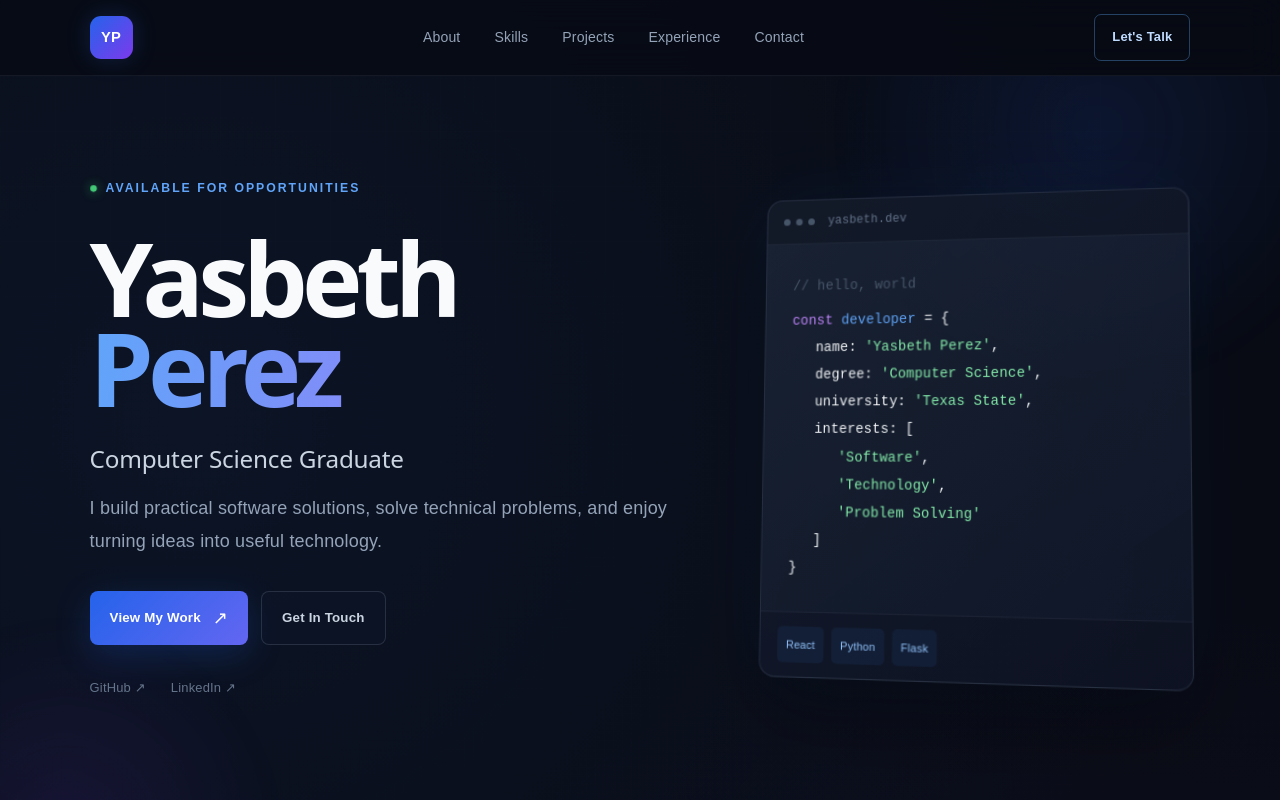
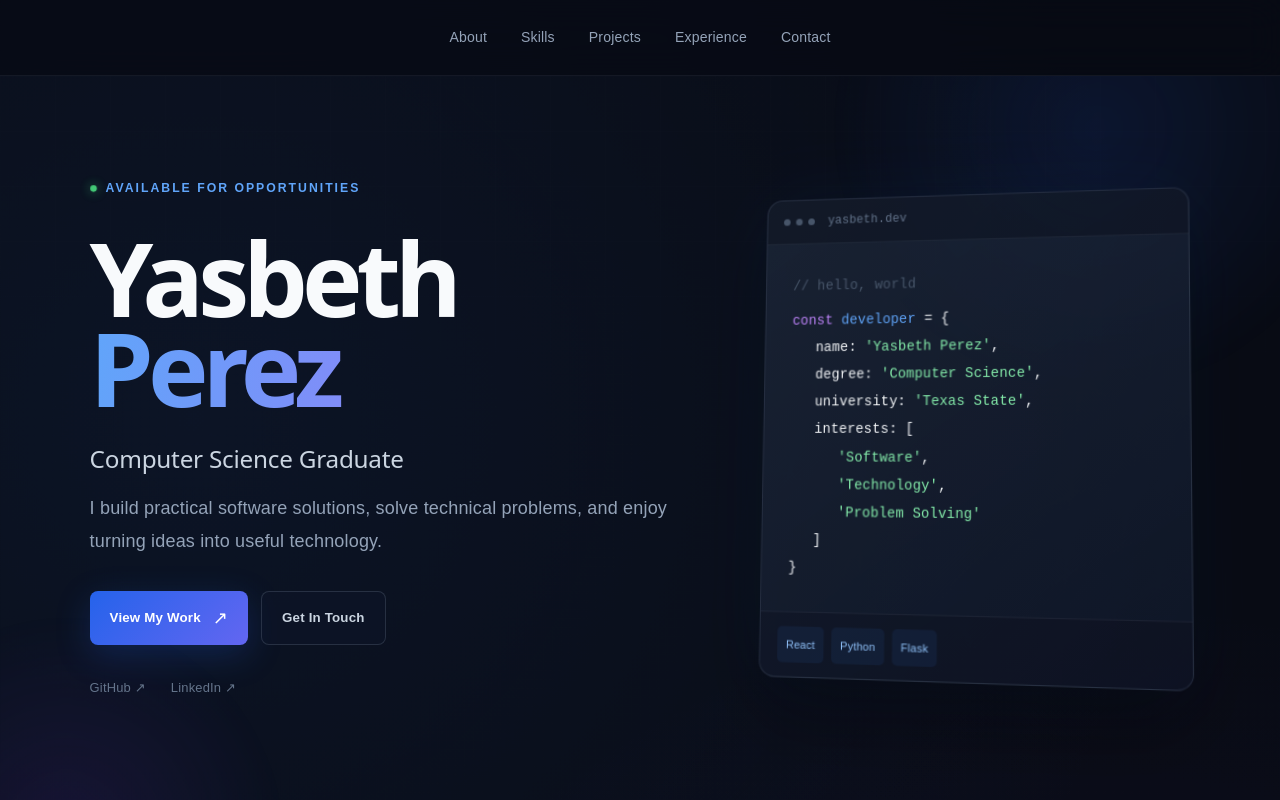
Before and after one commit to yperez20/Yasbeth_Perez_Portfolio, a React app in the folder frontend/: page / in a window 1280 px wide. Shown: the top 800 px of the page. Built offline with nearby package versions, Linux system fonts and the light colour scheme; the HTML template or start-up script is replaced by a standard one.

Commit message:
Edited Navbar alignment and scrapped elements

```diff
--- a/frontend/src/components/Navbar.jsx
+++ b/frontend/src/components/Navbar.jsx
@@ -3,10 +3,6 @@ import '../styles/Navbar.css'
 function Navbar() {
   return (
     <nav className="navbar">
-
-      <a href="#" className="logo">
-        YP
-      </a>
 
       <div className="nav-links">
         <a href="#about">About</a>
@@ -16,10 +12,6 @@ function Navbar() {
         <a href="#contact">Contact</a>
       </div>
 
-      <a href="#contact" className="nav-button">
-        Let's Talk
-      </a>
-
     </nav>
   )
 }
--- a/frontend/src/styles/Navbar.css
+++ b/frontend/src/styles/Navbar.css
@@ -3,7 +3,7 @@
 
   display: flex;
   align-items: center;
-  justify-content: space-between;
+  justify-content: center;
 
   padding: 0 7%;
 
```
